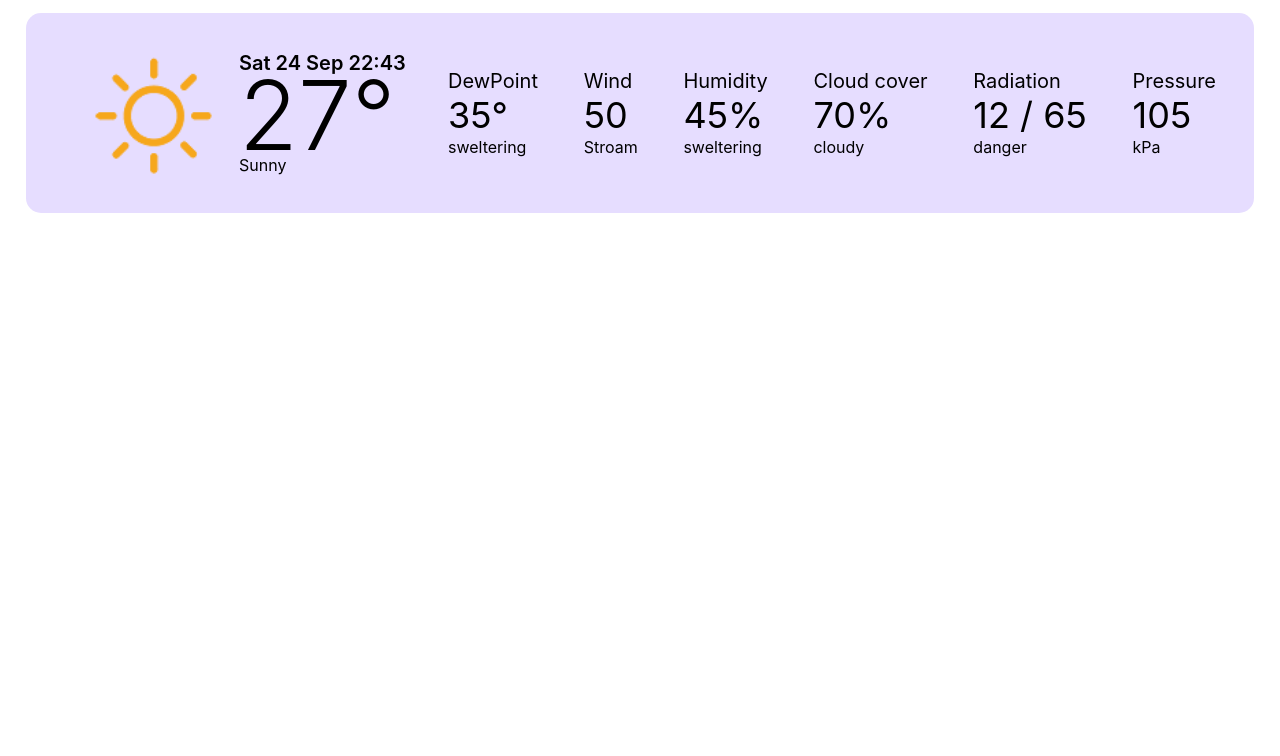
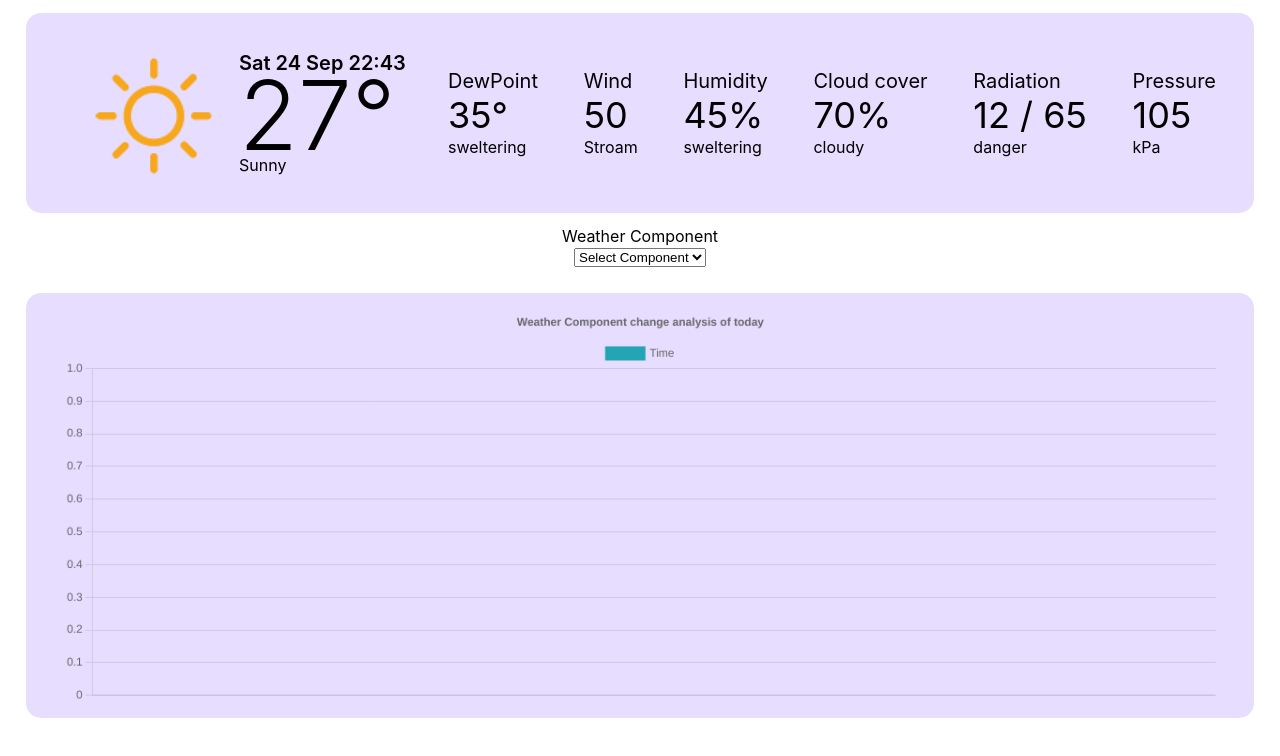
Before and after one commit to DSEproject-Forecaster/forecaster-frontend, a React (Create React App) app: page / in a window 1280 px wide. Shown: the top 756 px of the page. Built offline with nearby package versions, Linux system fonts and the light colour scheme.

Commit message:
daily Visualization line chart

```diff
--- a/package.json
+++ b/package.json
@@ -7,6 +7,8 @@
     "@testing-library/react": "^13.4.0",
     "@testing-library/user-event": "^13.5.0",
     "react": "^18.2.0",
+    "react-bootstrap": "^2.5.0",
+    "react-chartjs-2": "^4.3.1",
     "react-dom": "^18.2.0",
     "react-scripts": "5.0.1",
     "web-vitals": "^2.1.4"
--- a/src/App.js
+++ b/src/App.js
@@ -1,9 +1,11 @@
 import Overview from "./components/Overview";
+import DailyVisualization from "./components/DailyVisualization";
 
 function App() {
   return (
     <>
       <Overview />
+      <DailyVisualization/>
     </>
   );
 }
--- /dev/null
+++ b/src/components/DailyVisualization.jsx
@@ -0,0 +1,106 @@
+import React, { useState } from 'react';
+import { Line } from 'react-chartjs-2';
+import { Form, Button, Row, Col } from "react-bootstrap";
+import dummydata from './dailyWeatherData.json';
+import '../css/dailyVisualization.css'
+import {
+    Chart as ChartJS,
+    CategoryScale,
+    LinearScale,
+    PointElement,
+    LineElement,
+    Title,
+    Tooltip,
+    Legend,
+} from 'chart.js';
+
+ChartJS.register(
+    CategoryScale,
+    LinearScale,
+    PointElement,
+    LineElement,
+    Title,
+    Tooltip,
+    Legend
+);
+export const options = {
+    responsive: true,
+    plugins: {
+
+        title: {
+            display: true,
+            text: 'Weather Component change analysis of today',
+        },
+    },
+};
+
+
+function DailyVisualization() {
+    const weatherComponents1 = [{ "wid": 1, "weatherComponentName": "Temprature" }, { "wid": 2, "weatherComponentName": "WindRate" }, { "wid": 3, "weatherComponentName": "DewPoint" }];
+    const [weatherComponentCount, setweatherComponentCount] = useState(dummydata);
+
+    const [weatherComponents, setweatherComponents] = useState(weatherComponents1);
+    const [weatherComponent, setweatherComponent] = useState('oranges')
+
+    const [labels, setLabels] = useState([]);
+    const [data1, setdata1] = useState([]);
+
+
+    const changeweatherComponent = (weatherComponent) => {
+        setweatherComponent(weatherComponent);
+        if (weatherComponent != 0) { const weatherComponentArray = weatherComponentCount.filter((c) => c.wid == weatherComponent);
+
+
+        let temp = [];
+        weatherComponentArray[0].graphdata.map(p => { temp.push((Object.keys(p)[0])) });
+        console.log(temp);
+
+        let temp1 = [];
+        weatherComponentArray[0].graphdata.map(p => { temp1.push((Object.values(p)[0])) });
+        console.log("temp1", temp1);
+
+        setLabels(temp);
+        setdata1(temp1);
+    }else{
+        setLabels([]);
+        setdata1([]);
+    }
+    }
+
+
+    const data = {
+        labels,
+        datasets: [
+            {
+                label: 'Time',
+                data: data1,
+                borderColor: 'rgb(35,165,179)',
+                backgroundColor: 'rgb(35,165,179)',
+            }
+
+        ],
+    };
+
+    return (
+        <div >
+            <Form className=' my-3'>
+            <Row className='SelectWeatherComponent'>
+                <Col className='text-right  ' >
+                    <Form.Label>Weather Component</Form.Label>
+                </Col>
+                <Col>
+                    <select size="lg" className='form-select' onChange={(event) => changeweatherComponent(event.target.value)} value={weatherComponent}>
+                        <option value="0"> Select Component</option>
+                        {weatherComponents.map(weatherComponent => (<option value={weatherComponent.wid}>  {weatherComponent.weatherComponentName} </option>))}
+                    </select>
+                </Col>
+            </Row>
+        </Form>
+        <Line className='container-dailyVisualize' options={options} data={data} />
+        </div>
+
+
+    )
+}
+
+export default DailyVisualization
--- /dev/null
+++ b/src/components/dailyWeatherData.json
@@ -0,0 +1,14 @@
+[
+    {
+      "wid": 1,
+      "graphdata": [{ "00:00": 27 }, { "01:00": 27 }, { "02:00": 28 }, { "03:00": 27 }, {"04:00":28},{"05:00" : 29},{"06:00":30} , {"07:00":31} , {"08:00":32} , {"09:00":27} , {"10:00":27} , {"11:00":27} , {"12:00":28} , {"13:00":28} , {"14:00":29} , {"15:00":28} , {"16:00":27} , {"17:00":27} , {"18:00":27} , {"19:00":27} , {"20:00":27} , {"21:00":27} , {"22:00":27} , {"23:00":27} , {"24:00":26}]
+    },
+    {
+      "wid": 2,
+      "graphdata": [{ "00:00": 74 }, { "01:00": 70 }, { "02:00": 74 }, { "03:00": 74 }, {"04:00":28},{"05:00" : 29},{"06:00":30}, {"07:00":70} , {"08:00":70} , {"09:00":70} , {"10:00":70} , {"11:00":70} , {"12:00":70} , {"13:00":70} , {"14:00":70} , {"15:00":70} , {"16:00":70} , {"17:00":70} , {"18:00":70} , {"19:00":70} , {"20:00":70} , {"21:00":70} , {"22:00":70} , {"23:00":70} , {"24:00":70}]
+    },
+    {
+      "wid": 3,
+      "graphdata": [{ "00:00": 50 }, { "01:00": 50 }, { "02:00": 51 }, { "03:00": 52 }, {"04:00":28},{"05:00" : 29},{"06:00":30}, {"07:00":50} , {"08:00":50} , {"09:00":50} , {"10:00":52} , {"11:00":50} , {"12:00":50} , {"13:00":50} , {"14:00":50} , {"15:00":50} , {"16:00":50} , {"17:00":50} , {"18:00":50} , {"19:00":50} , {"20:00":50} , {"21:00":50} , {"22:00":50} , {"23:00":50} , {"24:00":50}]
+    }
+  ]
--- /dev/null
+++ b/src/css/dailyVisualization.css
@@ -0,0 +1,13 @@
+.container-dailyVisualize{
+    max-height: 425px;
+    background-color: #E6DDFF;
+    margin: 1% 2% 1%;
+    border-radius: 15px;
+    padding: 1% 3% 1% 3%;
+}
+
+.SelectWeatherComponent{
+    display:block;
+    text-align: center;
+    padding-bottom: 1%;
+}
```
Also changed, not shown: 1 other file (tests, documents, lock files or other folders).
